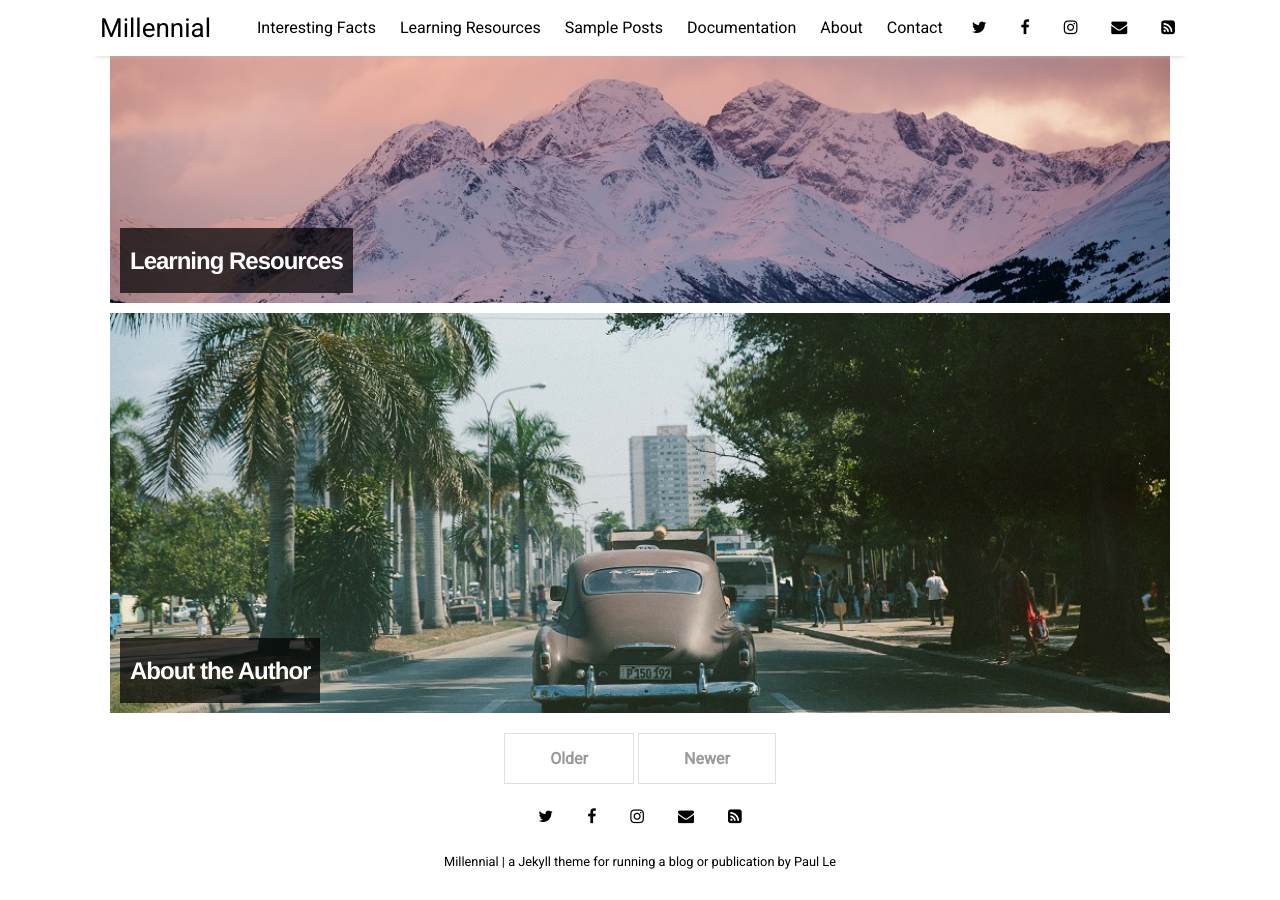
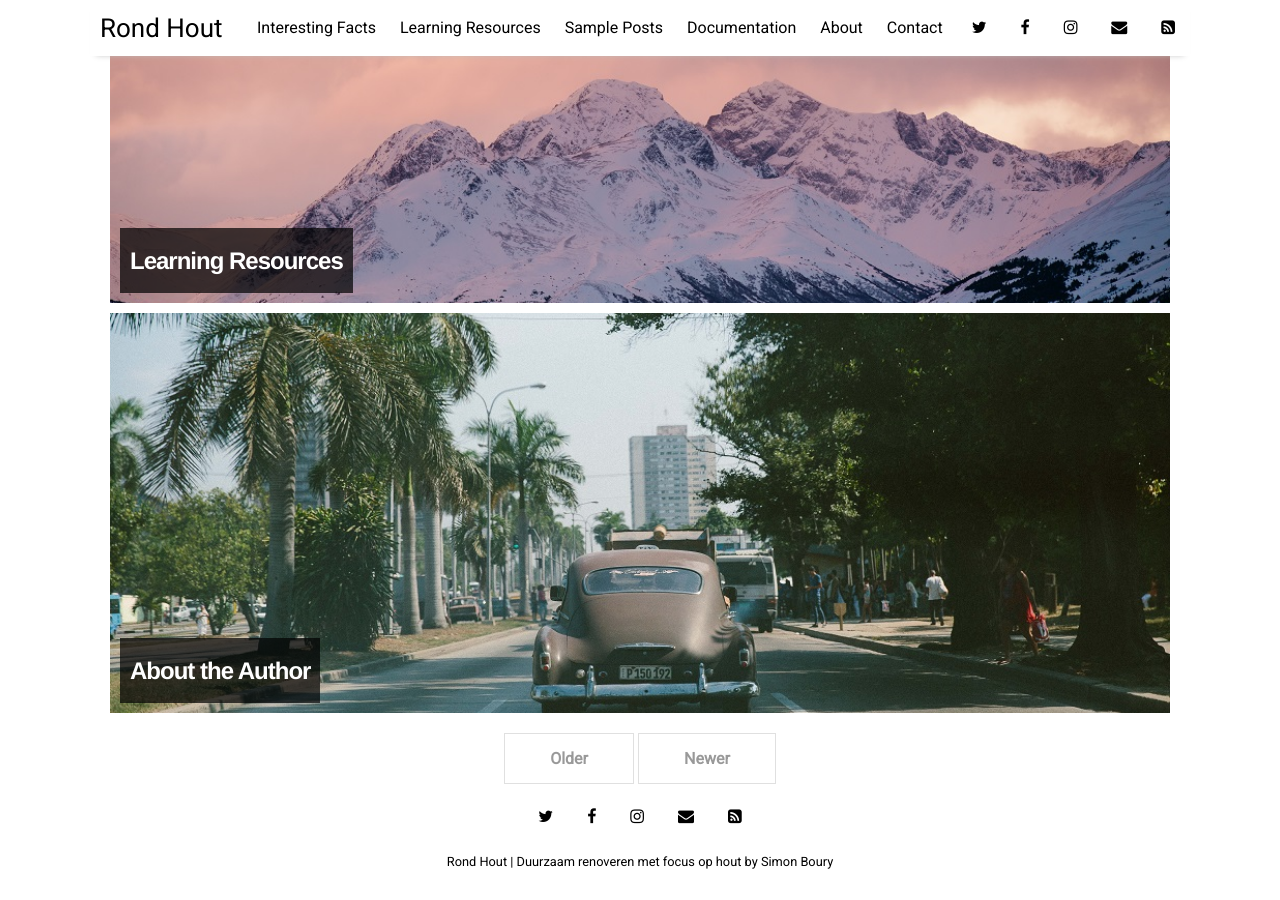
Before and after one commit to SimonBoury/rondomhout, a Jekyll site: the page built from index.html, in a window 1280 px wide and 900 px high, scrolled down 1398 px. Built offline with Jekyll 4.4.1, drawn with Linux system fonts in a browser that asks for light colours; nearby versions of some CDN libraries; the list of posts is cut into pages by our own code.

Commit message:
Update _config.yml

```diff
--- a/_config.yml
+++ b/_config.yml
@@ -14,9 +14,9 @@ sass:
   style: :nested
 
 # Customise atom feed settings (this is where Jekyll-Feed gets configuration information)
-title:		           "Millennial"
-description:	       "a Jekyll theme for running a blog or publication"
-author:              "Paul Le"
+title:		           "Rond Hout"
+description:	       "Duurzaam renoveren met focus op hout"
+author:              "Simon Boury"
 
 # RSS 2.0 can be used instead of Atom by uncommenting following two lines
 #feed:
```
